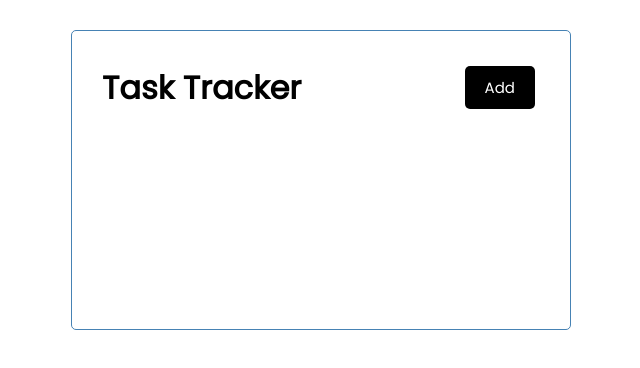
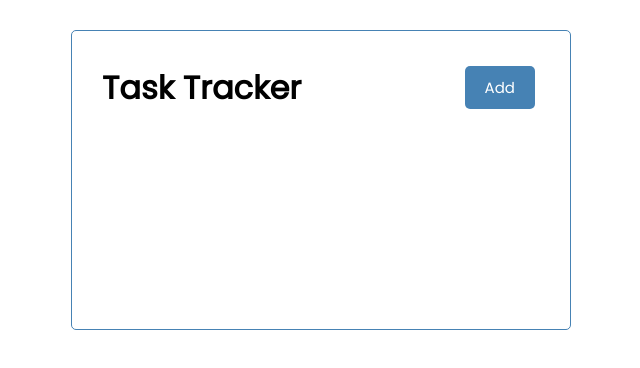
Before and after one commit to Vsomera/Task-Tracker, a React (Create React App) app: page / in a window 1280 px wide. Shown: the top 368 px of the page, without its empty margins (319-959 px from the left). Built offline with nearby package versions, Linux system fonts and the light colour scheme.

Commit message:
second commit: added few UI components, button and header

```diff
--- /dev/null
+++ b/src/components/Button.js
@@ -0,0 +1,25 @@
+import PropTypes from "prop-types"
+
+export const Button = ({color, text, onClick}) => {
+
+    return (
+    <button onClick = {onClick}
+            style={{backgroundColor: color}}
+            className="btn">
+            {text}
+    </button>
+  )
+}
+
+
+Button.defaultProps = { // default when colour is not defined
+    color: "steelblue"
+  }
+
+  Button.propTypes = {  // ensures the passed color and text are strings
+    text: PropTypes.string,
+    color: PropTypes.string,
+    onClick: PropTypes.func,
+  }
+
+export default Button
--- a/src/components/Header.js
+++ b/src/components/Header.js
@@ -1,13 +1,20 @@
 import PropTypes from 'prop-types'
+import Button from './Button'
 
-const Header = (props) => { // props is an object(dict) that is passed in
+const Header = ({ title }) => { // props is an object(dict) that is passed in
+
+  const onClick = (e) => {
+    console.log("click", e)
+  }
+
   return (
     <header className="header">
-        <h1>{props.title}</h1>
-        <button className="btn">Add</button>
+        <h1>{title}</h1>
+        <Button text="Add" onClick={onClick}/> {/*Calls function in header.js*/}
     </header>
   )
 }
+
 
 
 
@@ -15,7 +22,7 @@
     title: "Task Tracker",
 }
 
-Header.propTypes = {    // handles error
+Header.propTypes = {    // handles error if title is not a string
     title: PropTypes.string.isRequired
 }
 
```
Also changed, not shown: src/components/Tasks.js (added, +11 -0 lines).
